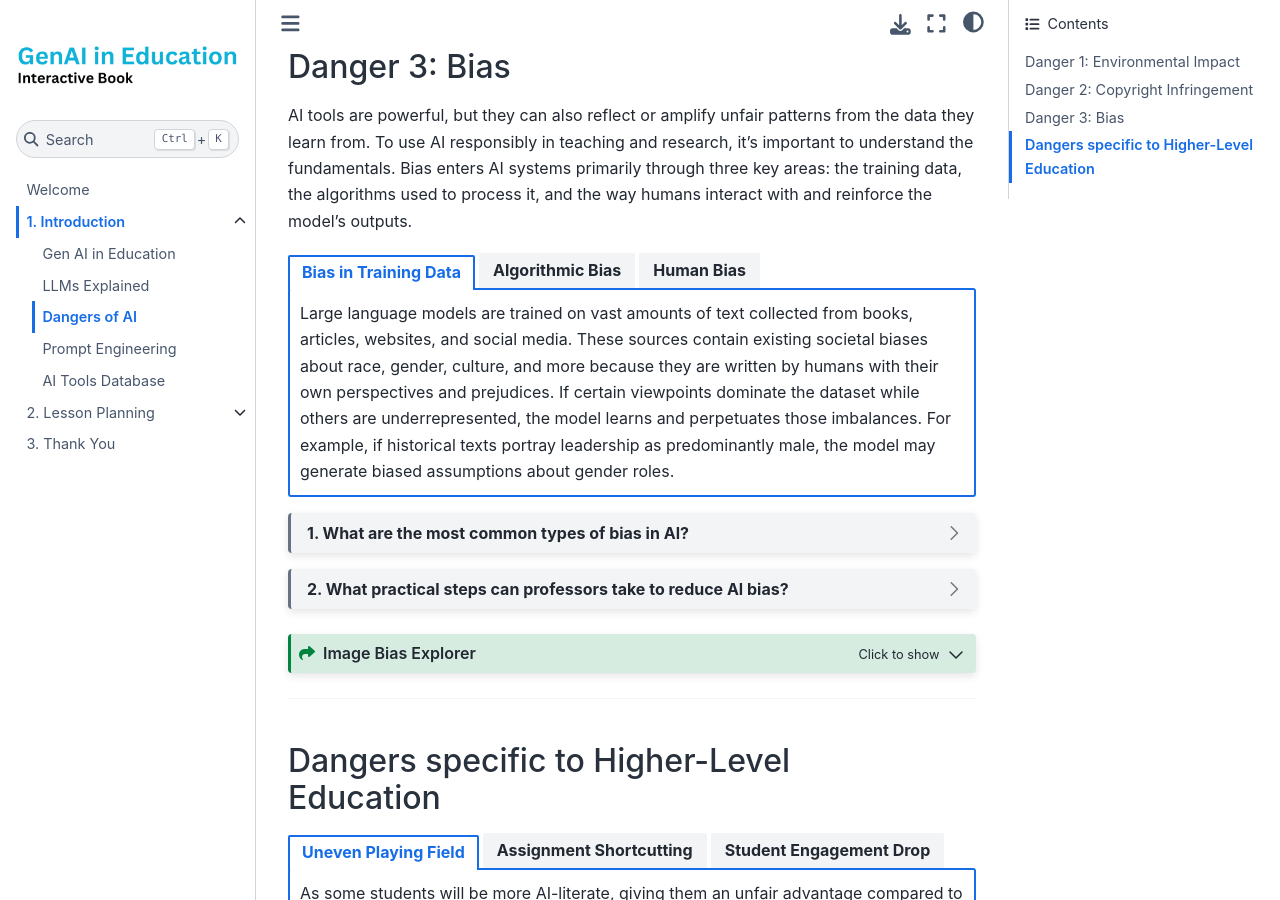
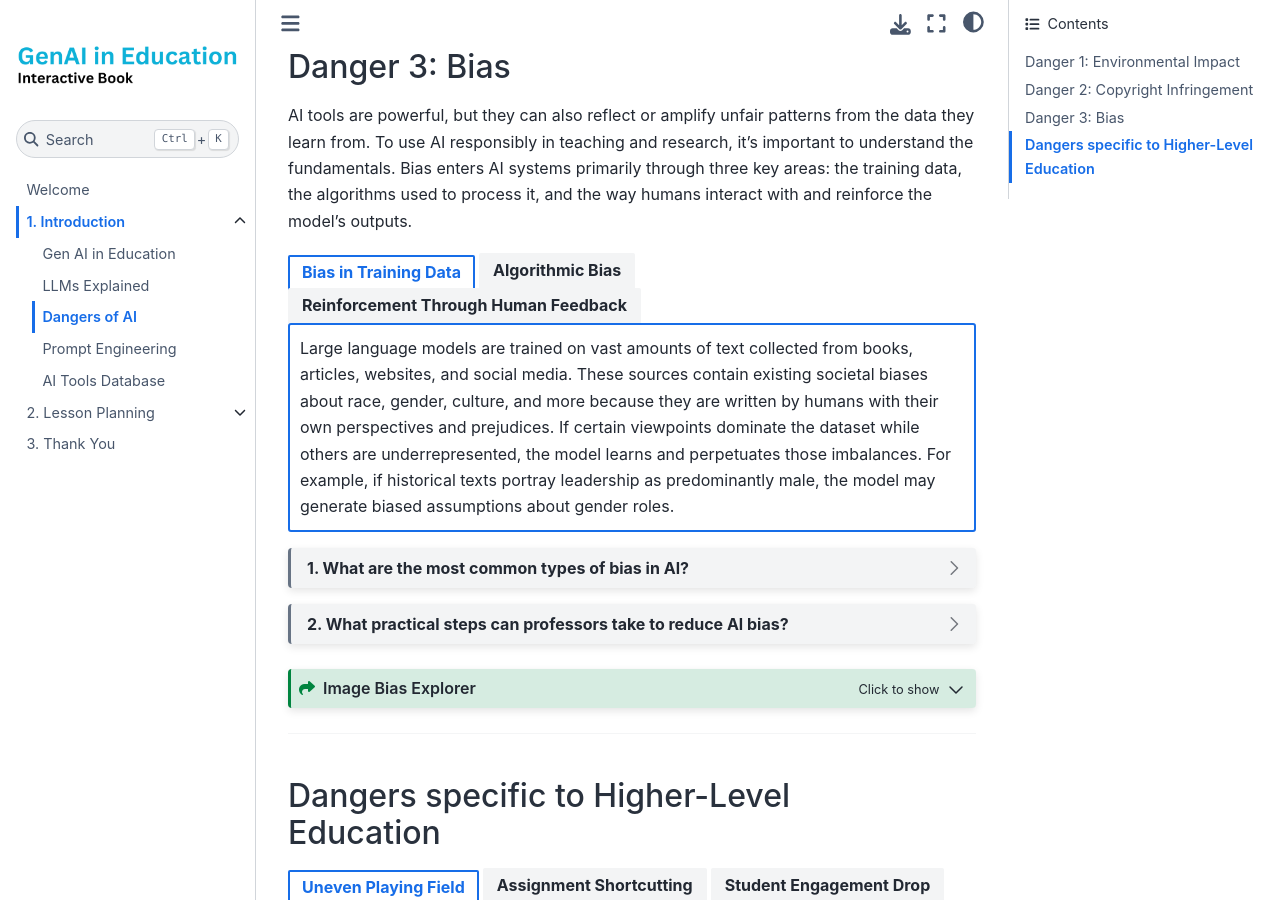
Before and after one commit to mjacobs02/GenAI-Education, a Jupyter Book: the page built from dangers_ai.md, in a window 1280 px wide and 900 px high, scrolled down 2996 px. Built offline with Jupyter Book 1.0.4 settings and Sphinx 7.4.7 and the Sphinx Book theme 1.1.4, drawn with Linux system fonts in a browser that asks for light colours; part of the change alters nothing that is shown.

`````diff
--- a/_config.yml
+++ b/_config.yml
@@ -1,7 +1,7 @@
 # Book settings
 # Learn more at https://jupyterbook.org/customize/config.html
 
-title: My sample book
+title: GenAI in Education
 author: Marnix Jacobs
 logo: logo2.png
 
--- a/dangers_ai.md
+++ b/dangers_ai.md
@@ -129,7 +129,7 @@ Large language models are trained on vast amounts of text collected from books,
 ```{tab-item} Algorithmic Bias
 Even if the training data were perfectly balanced (which is virtually impossible), the way AI processes information can introduce further bias. The model assigns weight to different words and concepts based on statistical patterns, but it does not understand fairness or ethical considerations. Certain ideas may be overemphasized, and others may be filtered out in ways that unintentionally reinforce stereotypes. Additionally, design choices such as how a model prioritizes diversity over accuracy can skew outputs in unintended ways. For example, in an effort to promote diversity, Google's AI image generator produced [historically inaccurate images](https://blog.google/products/gemini/gemini-image-generation-issue/), such as depicting racially diverse Nazi soldiers and reimagining the Founding Fathers with varied ethnicities. These outputs led to public backlash, highlighting how design decisions intended to enhance inclusivity can inadvertently introduce new forms of bias and misrepresentation.
 ```
-```{tab-item} Human Bias
+```{tab-item} Reinforcement Through Human Feedback
 Many AI models undergo fine-tuning through reinforcement learning, where human reviewers help shape responses by ranking preferred outputs. If these reviewers have unconscious biases, they may inadvertently guide the model toward responses that align with their own perspectives. Moreover, real-world user interactions can reinforce biases. For example, if users mostly interact with content that leans in one direction or has specific characteristics, the model might begin to favor these patterns over others. This happens because the AI learns from past interactions, so if certain topics or types of content are clicked on more, it "learns" that these responses are preferred, making it more likely to produce similar outputs in the future.
 ```
 ````
@@ -164,7 +164,7 @@ Teaching AI literacy is essential for helping students recognize and challenge b
 
 ```{admonition} Image Bias Explorer
 :class: seealso dropdown
-Explore how text-to-image models represent different professions [here](https://huggingface.co/spaces/society-ethics/DiffusionBiasExplorer) and see the biases these may contain.
+Explore how text-to-image models represent different professions [here](https://huggingface.co/spaces/society-ethics/DiffusionBiasExplorer) and see the biases these may contain. Remember to be conscious of your AI usage when engaging with these tools.
 ```
 
 ---
`````
